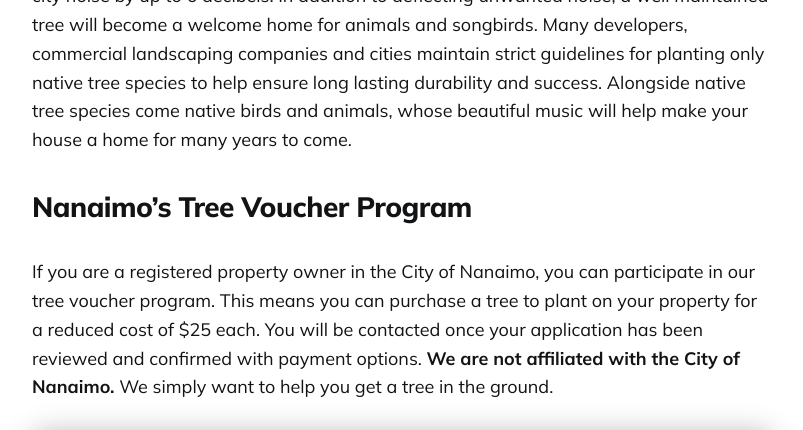
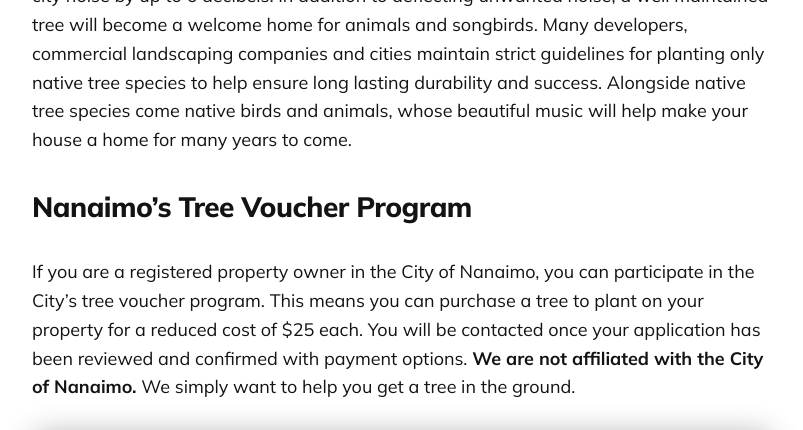
Before and after one commit to LaputanMachines/beautiful-nanaimo, a Jekyll site: the page built from _posts/2023-12-19-street-trees.md, in a window 1280 px wide and 900 px high, scrolled down 3562 px, cut to the strip 0-430 px from the top of the window. Shown: the whole strip, without its empty margins (238-1041 px from the left). Built offline with Jekyll 4.4.1, drawn with Linux system fonts in a browser that asks for light colours; comment, search, counter and statistics services are not loaded; the table of contents is made by our own code.

Commit message:
Amend wording for voucher source

```diff
--- a/_posts/2023-12-19-street-trees.md
+++ b/_posts/2023-12-19-street-trees.md
@@ -47,7 +47,7 @@
 
 ## Nanaimo's Tree Voucher Program
 
-If you are a registered property owner in the City of Nanaimo, you can participate in our tree voucher program. This means you can purchase a tree to plant on your property for a reduced cost of $25 each. You will be contacted once your application has been reviewed and confirmed with payment options. **We are not affiliated with the City of Nanaimo.** We simply want to help you get a tree in the ground.
+If you are a registered property owner in the City of Nanaimo, you can participate in the City's tree voucher program. This means you can purchase a tree to plant on your property for a reduced cost of $25 each. You will be contacted once your application has been reviewed and confirmed with payment options. **We are not affiliated with the City of Nanaimo.** We simply want to help you get a tree in the ground.
 
 <div id="sidewalking-victoria-button">
   <a href="https://www.nanaimo.ca/city-services/home-property/animals-trees-gardens/tree-voucher-program">Apply on the City's Website</a>
```
